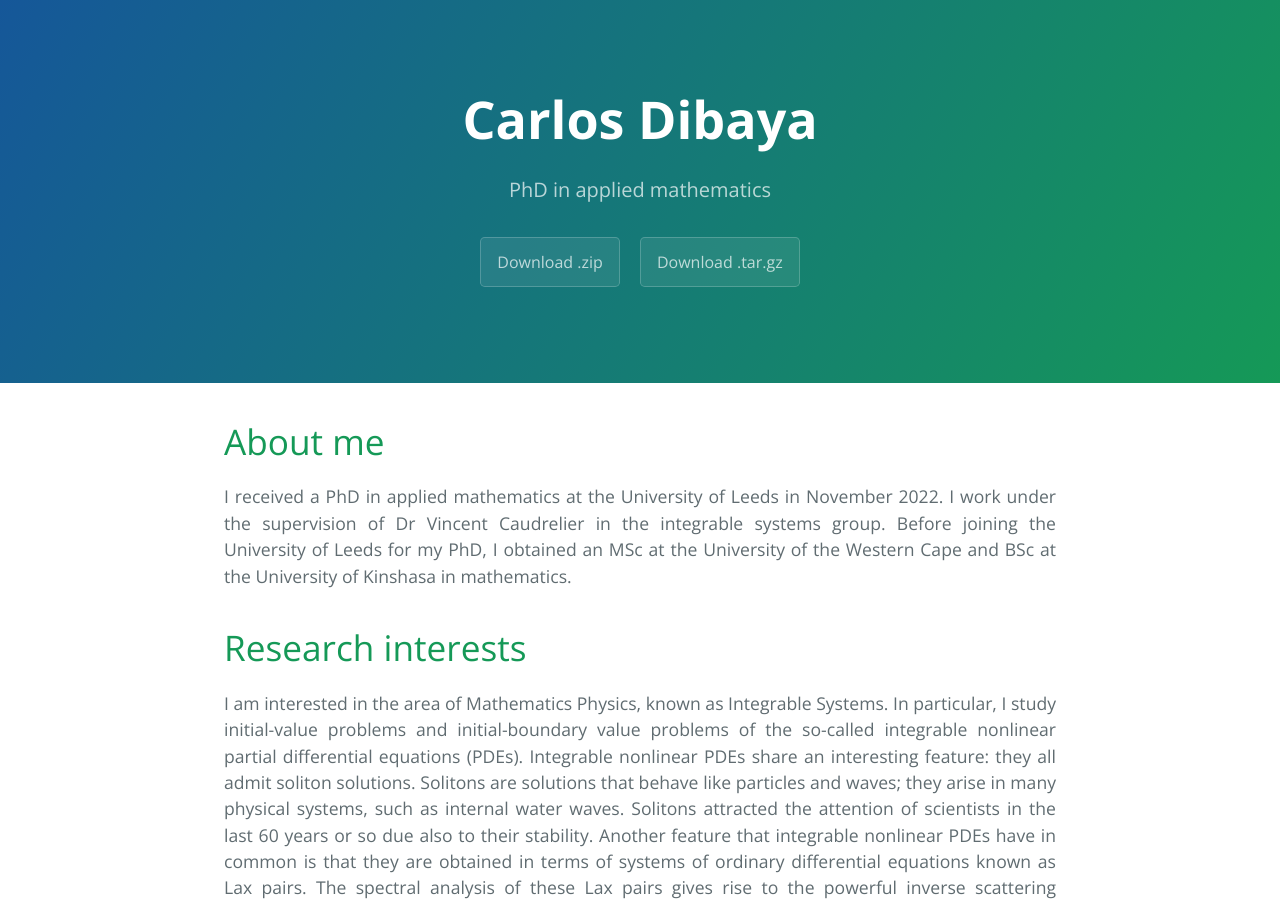
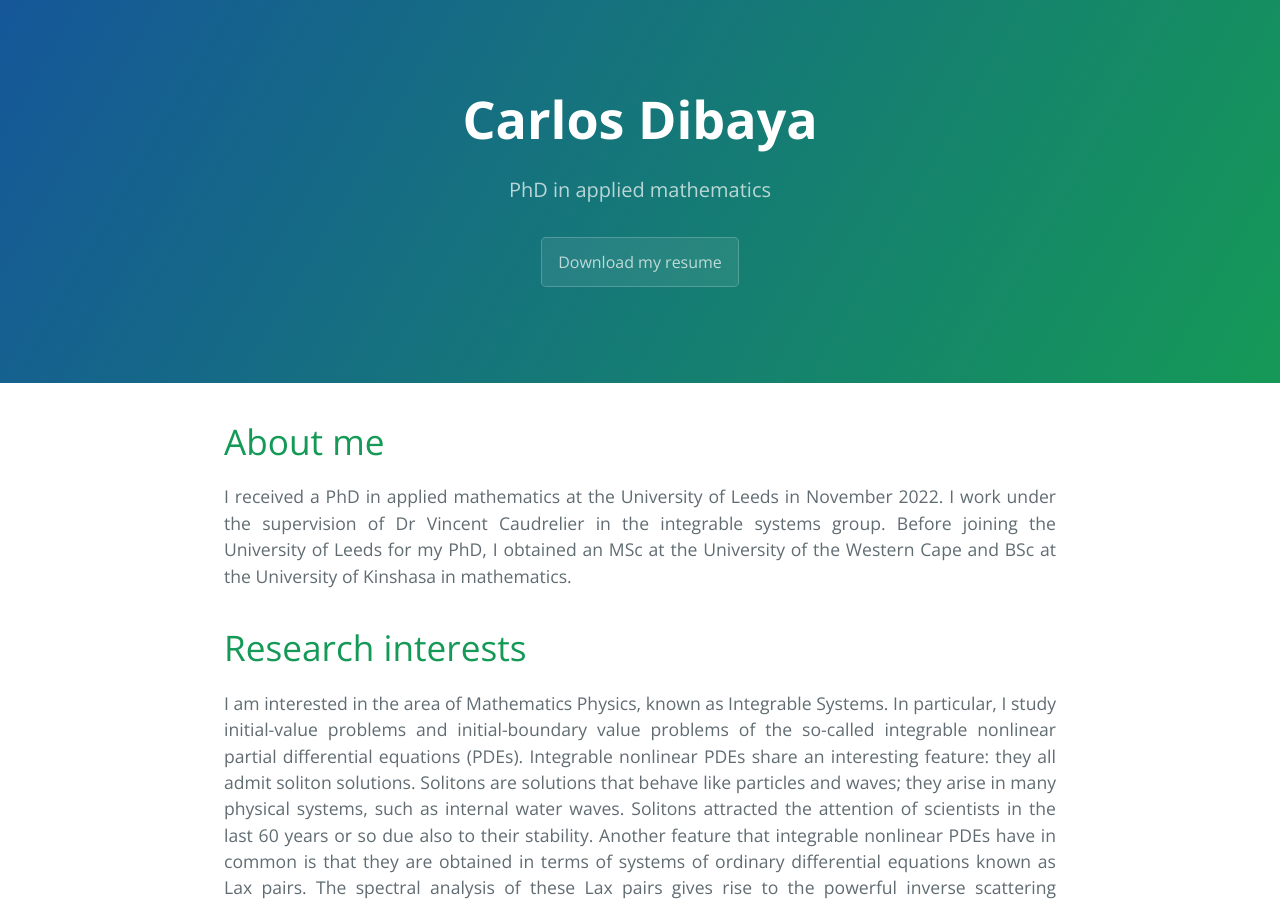
Before and after one commit to carlosdibaya/carlosdibaya.github.io, a Jekyll site: the page built from index.md, in a window 1280 px wide and 900 px high. Built offline with Jekyll 4.4.1, drawn with Linux system fonts in a browser that asks for light colours.

Commit message:
Update default.html

```diff
--- a/_layouts/default.html
+++ b/_layouts/default.html
@@ -22,8 +22,7 @@
         <a href="{{ site.github.repository_url }}" class="btn">View on GitHub</a>
       {% endif %}
       {% if site.show_downloads %}
-        <a href="{{ site.github.zip_url }}" class="btn">Download .zip</a>
-        <a href="{{ site.github.tar_url }}" class="btn">Download .tar.gz</a>
+        <a href="{{ site.github.zip_url }}" class="btn">Download my resume</a>
       {% endif %}
     </header>
 
```
